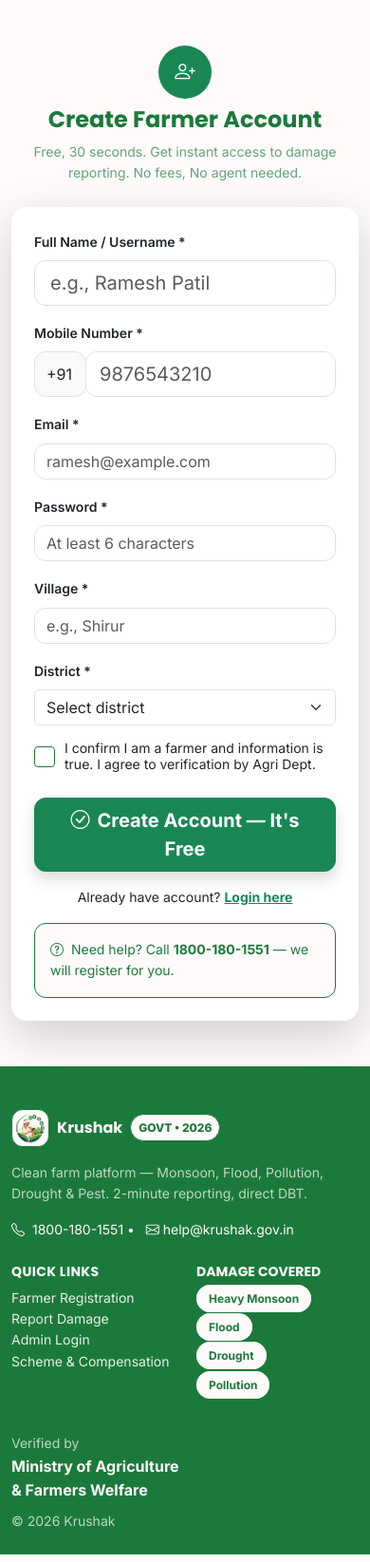
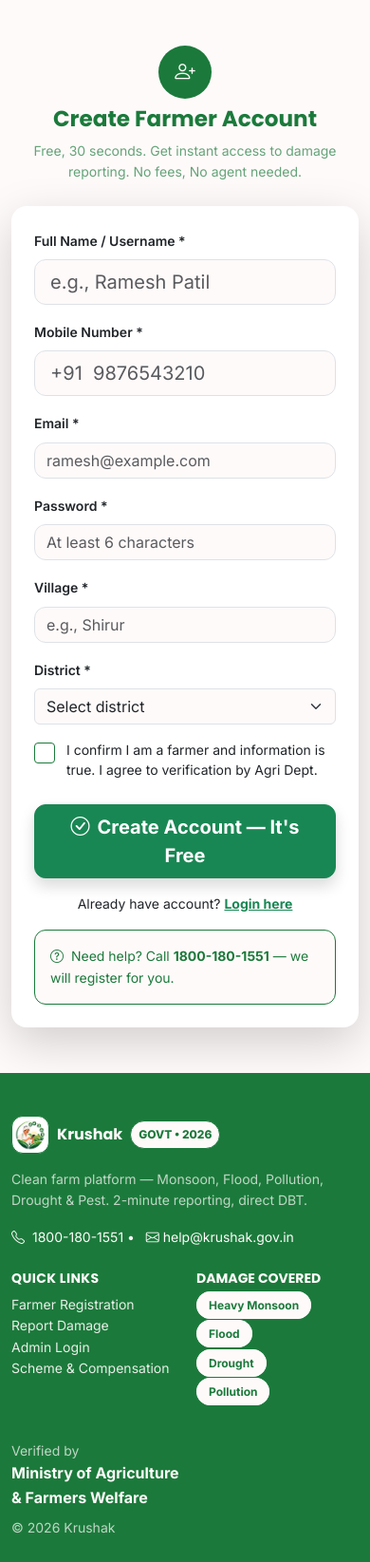
Before and after one commit to doxpro26-star/krushak, a Flask app: page /farmer/register in a window 390 px wide. Shown: the part 75-1720 px from the top of the page at 95% size. Run offline with Flask 3, Linux system fonts and the light colour scheme.

Commit message:
a11y: fix 5 register heuristics - H1, mobile field single input, checkbox first-line align, autofill white, footer pills left

```diff
--- a/static/css/style.css
+++ b/static/css/style.css
@@ -110,11 +110,11 @@ main{ display:flow-root; }
 /* ALERTS — two colour */
 .alert{ border:1.5px solid var(--green)!important; background:var(--snow)!important; color:var(--green)!important; border-radius:var(--r-md)!important;}
 .badge{ font-size:var(--fs-xs); border-radius:var(--r-pill); }
-/* Remember me — 24px hit target */
-.form-check-input[type="checkbox"]{ width:22px; height:22px; margin-top:0; border:1.5px solid var(--green); border-radius:4px; flex-shrink:0;}
+/* Remember me / Agree — 24px hit target, aligned to first line */
+.form-check{ display:flex; align-items:flex-start; gap:10px; min-height:24px; }
+.form-check-input[type="checkbox"]{ width:22px; height:22px; margin-top:0.2em; border:1.5px solid var(--green); border-radius:4px; flex-shrink:0;}
 .form-check-input[type="checkbox"]:checked{ background-color:var(--green); border-color:var(--green);}
-.form-check{ min-height:24px; display:flex; align-items:center; gap:8px; }
-.form-check-label{ padding-left:2px; cursor:pointer; line-height:1.2; }
+.form-check-label{ padding-left:2px; cursor:pointer; line-height:1.5; flex:1; }
 /* Radii system — normalize Bootstrap defaults to 2-colour tokens (≤6 distinct) */
 .card, .card-body, .alert, .form-control, .input-group-text, .btn{ border-radius:var(--r-md)!important; }
 .rounded-4{ border-radius:var(--r-lg)!important; }
@@ -135,6 +135,17 @@ main{ display:flow-root; }
 
 /* Clamp for truncated */
 .clamp-3{ display:-webkit-box; -webkit-line-clamp:3; -webkit-box-orient:vertical; overflow:hidden; }
+/* Autofill — force snow white, not blue */
+input:-webkit-autofill,
+input:-webkit-autofill:hover,
+input:-webkit-autofill:focus,
+input:-webkit-autofill:active{
+  -webkit-box-shadow:0 0 0 1000px var(--snow) inset !important;
+  -webkit-text-fill-color:var(--green) !important;
+  caret-color:var(--green);
+  transition:background-color 9999s ease-out 0s;
+}
+input.form-control, select.form-select{ background-color:var(--snow)!important; }
 
 /* MOBILE */
 @media(max-width:991px){ .hero-title{ font-size:var(--fs-2xl); } }
--- a/templates/base.html
+++ b/templates/base.html
@@ -99,11 +99,11 @@
       </div>
       <div class="col-6 col-lg-3">
         <h2 class="h6 small fw-bold">DAMAGE COVERED</h2>
-        <ul class="list-unstyled small" style="display:flex; flex-direction:column; gap:8px;">
-          <li><span class="tag-two">Heavy Monsoon</span></li>
-          <li><span class="tag-two">Flood</span></li>
-          <li><span class="tag-two">Drought</span></li>
-          <li><span class="tag-two">Pollution</span></li>
+        <ul class="list-unstyled small" style="display:flex; flex-direction:column; gap:8px; align-items:flex-start;">
+          <li><span class="tag-two" style="justify-content:flex-start; text-align:left;">Heavy Monsoon</span></li>
+          <li><span class="tag-two" style="justify-content:flex-start; text-align:left;">Flood</span></li>
+          <li><span class="tag-two" style="justify-content:flex-start; text-align:left;">Drought</span></li>
+          <li><span class="tag-two" style="justify-content:flex-start; text-align:left;">Pollution</span></li>
         </ul>
       </div>
       <div class="col-lg-3 text-lg-end">
--- a/templates/farmer/register.html
+++ b/templates/farmer/register.html
@@ -5,8 +5,8 @@
   <div class="row justify-content-center">
     <div class="col-lg-7">
       <div class="text-center mb-4">
-        <div class="mx-auto bg-success text-white rounded-circle d-flex align-items-center justify-content-center mb-2" style="width:56px;height:56px;"><i class="bi bi-person-plus fs-4"></i></div>
-        <h3 class="fw-bold">Create Farmer Account</h3>
+        <div class="mx-auto rounded-circle d-flex align-items-center justify-content-center mb-2" style="width:56px;height:56px; background:var(--green); color:var(--snow);" aria-hidden="true"><i class="bi bi-person-plus fs-4"></i></div>
+        <h1 class="h3 fw-bold">Create Farmer Account</h1>
         <p class="text-muted small">Free, 30 seconds. Get instant access to damage reporting. No fees, No agent needed.</p>
       </div>
       <div class="card border-0 shadow-lg rounded-4">
@@ -18,11 +18,8 @@
                 <input name="username" class="form-control form-control-lg" placeholder="e.g., Ramesh Patil" required>
               </div>
               <div class="col-md-6">
-                <label class="form-label fw-semibold small">Mobile Number *</label>
-                <div class="input-group">
-                  <span class="input-group-text">+91</span>
-                  <input name="mobile" class="form-control form-control-lg" placeholder="9876543210" pattern="[0-9]{10}">
-                </div>
+                <label class="form-label fw-semibold small" for="mobile">Mobile Number *</label>
+                <input name="mobile" id="mobile" type="tel" class="form-control form-control-lg" placeholder="+91  9876543210" pattern="(\+91\s?)?[0-9]{10}" aria-label="Mobile number with country code +91">
               </div>
               <div class="col-md-6">
                 <label class="form-label fw-semibold small">Email *</label>
```
